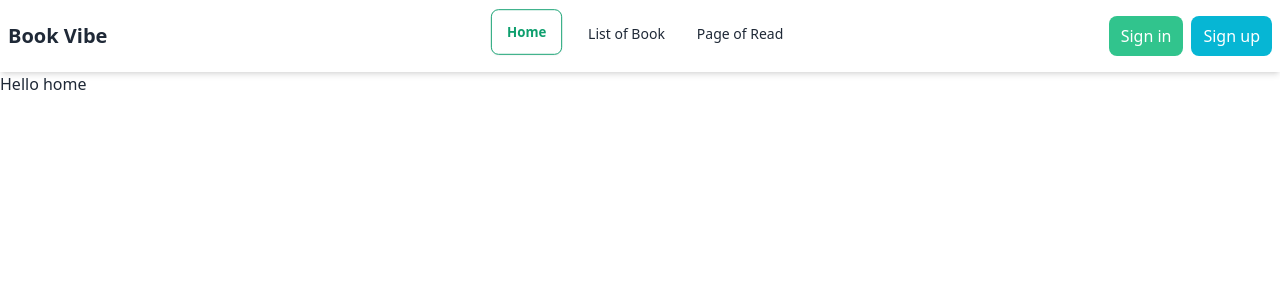
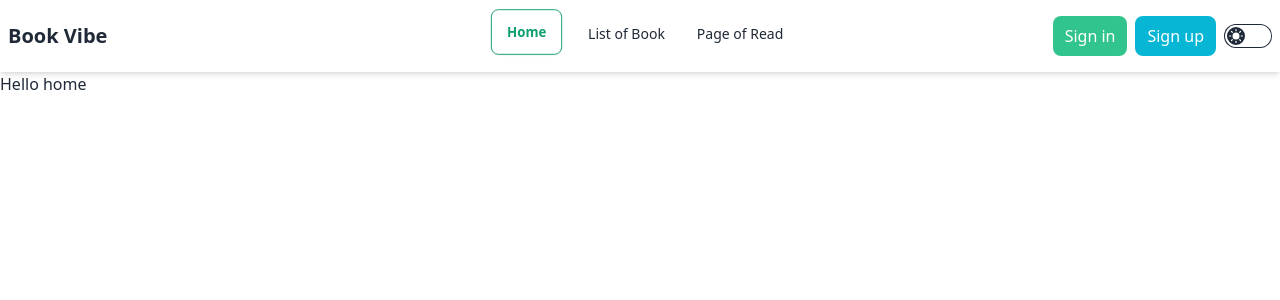
Before and after one commit to ranamiah221/book-review, a React (Vite) app: page / in a window 1280 px wide. Shown: the top 300 px of the page. Built offline with nearby package versions, Linux system fonts and the light colour scheme.

Commit message:
aded theme

```diff
--- a/src/Layouts/MyLayouts.jsx
+++ b/src/Layouts/MyLayouts.jsx
@@ -4,7 +4,7 @@ import Navbar from '../Shared/Navbar';
 
 const MyLayouts = () => {
     return (
-        <div>
+        <div className='max-w-7xl mx-auto'>
             <Navbar></Navbar>
             <Outlet></Outlet>
         </div>
--- a/src/Shared/Navbar.jsx
+++ b/src/Shared/Navbar.jsx
@@ -1,6 +1,22 @@
+import { useEffect, useState } from "react";
 import { Link, NavLink } from "react-router-dom";
 
 const Navbar = () => {
+  const [theme, setTheme]=useState('light')
+
+  useEffect(()=>{
+    localStorage.setItem('theme',theme)
+    const localTheme = localStorage.getItem('theme');
+    document.querySelector('html').setAttribute('data-theme',localTheme);
+
+  },[theme]);
+  const handleTheme=(e)=>{
+    if(e.target.checked){
+      setTheme("forest")
+    }else{
+      setTheme('light')
+    }
+  }
   return (
     <div className="navbar bg-base-100 shadow-md">
       <div className="navbar-start">
@@ -29,7 +45,11 @@ const Navbar = () => {
               <NavLink
                 to="/"
                 className={({ isActive, isPending }) =>
-                  isPending ? "pending" : isActive ? "btn text-green-500 bg-white border-green-500" : ""
+                  isPending
+                    ? "pending"
+                    : isActive
+                    ? "btn text-green-500 bg-white border-green-500"
+                    : ""
                 }
               >
                 Home
@@ -39,7 +59,11 @@ const Navbar = () => {
               <NavLink
                 to="/bookList"
                 className={({ isActive, isPending }) =>
-                  isPending ? "pending" : isActive ? "btn text-green-500 bg-white border-green-500" : ""
+                  isPending
+                    ? "pending"
+                    : isActive
+                    ? "btn text-green-500 bg-white border-green-500"
+                    : ""
                 }
               >
                 List of Book
@@ -49,7 +73,11 @@ const Navbar = () => {
               <NavLink
                 to="/pageOfRead"
                 className={({ isActive, isPending }) =>
-                  isPending ? "pending" : isActive ? "btn text-green-500 bg-white border-green-500" : ""
+                  isPending
+                    ? "pending"
+                    : isActive
+                    ? "btn text-green-500 bg-white border-green-500"
+                    : ""
                 }
               >
                 Page of Read
@@ -65,7 +93,11 @@ const Navbar = () => {
             <NavLink
               to="/"
               className={({ isActive, isPending }) =>
-                  isPending ? "" : isActive ? "btn text-green-500 bg-white border-green-500 -mt-2 hover:bg-white mx-2" : ""
+                isPending
+                  ? ""
+                  : isActive
+                  ? "btn text-green-500 bg-white border-green-500 -mt-2 hover:bg-white mx-2"
+                  : ""
               }
             >
               Home
@@ -75,7 +107,11 @@ const Navbar = () => {
             <NavLink
               to="/bookList"
               className={({ isActive, isPending }) =>
-                  isPending ? "" : isActive ? "btn text-green-500 bg-white border-green-500 -mt-2 hover:bg-white mx-2" : ""
+                isPending
+                  ? ""
+                  : isActive
+                  ? "btn text-green-500 bg-white border-green-500 -mt-2 hover:bg-white mx-2"
+                  : ""
               }
             >
               List of Book
@@ -85,7 +121,11 @@ const Navbar = () => {
             <NavLink
               to="/pageOfRead"
               className={({ isActive, isPending }) =>
-                  isPending ? "pending" : isActive ? "btn text-green-500 bg-white border-green-500 -mt-2 hover:bg-white mx-2" : ""
+                isPending
+                  ? "pending"
+                  : isActive
+                  ? "btn text-green-500 bg-white border-green-500 -mt-2 hover:bg-white mx-2"
+                  : ""
               }
             >
               Page of Read
@@ -94,8 +134,53 @@ const Navbar = () => {
         </ul>
       </div>
       <div className="navbar-end">
-        <Link><button className="bg-green-400 text-white px-3 py-2 rounded-lg font-medium mr-2">Sign in</button></Link>
-        <Link><button className="bg-cyan-500 text-white px-3 py-2 rounded-lg font-medium ">Sign up</button></Link>
+        <Link>
+          <button className="bg-green-400 text-white px-3 py-2 rounded-lg font-medium mr-2">
+            Sign in
+          </button>
+        </Link>
+        <Link>
+          <button className="bg-cyan-500 text-white px-3 py-2 rounded-lg font-medium mr-2">
+            Sign up
+          </button>
+        </Link>
+        <label className="grid cursor-pointer place-items-center">
+          <input
+            onChange={handleTheme}
+            type="checkbox"
+            className="toggle theme-controller bg-base-content col-span-2 col-start-1 row-start-1 "
+          />
+          <svg
+            className="stroke-base-100 fill-base-100 col-start-1 row-start-1"
+            xmlns="http://www.w3.org/2000/svg"
+            width="14"
+            height="14"
+            viewBox="0 0 24 24"
+            fill="none"
+            stroke="currentColor"
+            strokeWidth="2"
+            strokeLinecap="round"
+            strokeLinejoin="round"
+          >
+            <circle cx="12" cy="12" r="5" />
+            <path d="M12 1v2M12 21v2M4.2 4.2l1.4 1.4M18.4 18.4l1.4 1.4M1 12h2M21 12h2M4.2 19.8l1.4-1.4M18.4 5.6l1.4-1.4" />
+          </svg>
+          <svg
+            className="stroke-base-100 fill-base-100 col-start-2 row-start-1"
+            xmlns="http://www.w3.org/2000/svg"
+            width="14"
+            height="14"
+            viewBox="0 0 24 24"
+            fill="none"
+            stroke="currentColor"
+            strokeWidth="2"
+            strokeLinecap="round"
+            strokeLinejoin="round"
+          >
+            <path d="M21 12.79A9 9 0 1 1 11.21 3 7 7 0 0 0 21 12.79z"></path>
+          </svg>
+        </label>
+
       </div>
     </div>
   );
--- a/tailwind.config.js
+++ b/tailwind.config.js
@@ -5,7 +5,10 @@ export default {
     "./src/**/*.{js,ts,jsx,tsx}",
   ],
   theme: {
-    extend: {},
+
+  },
+  daisyui: {
+    themes: ["light", "forest"],
   },
   plugins: [
     require('daisyui'),
```
Lines whose indentation alone changed are shown as unchanged.
